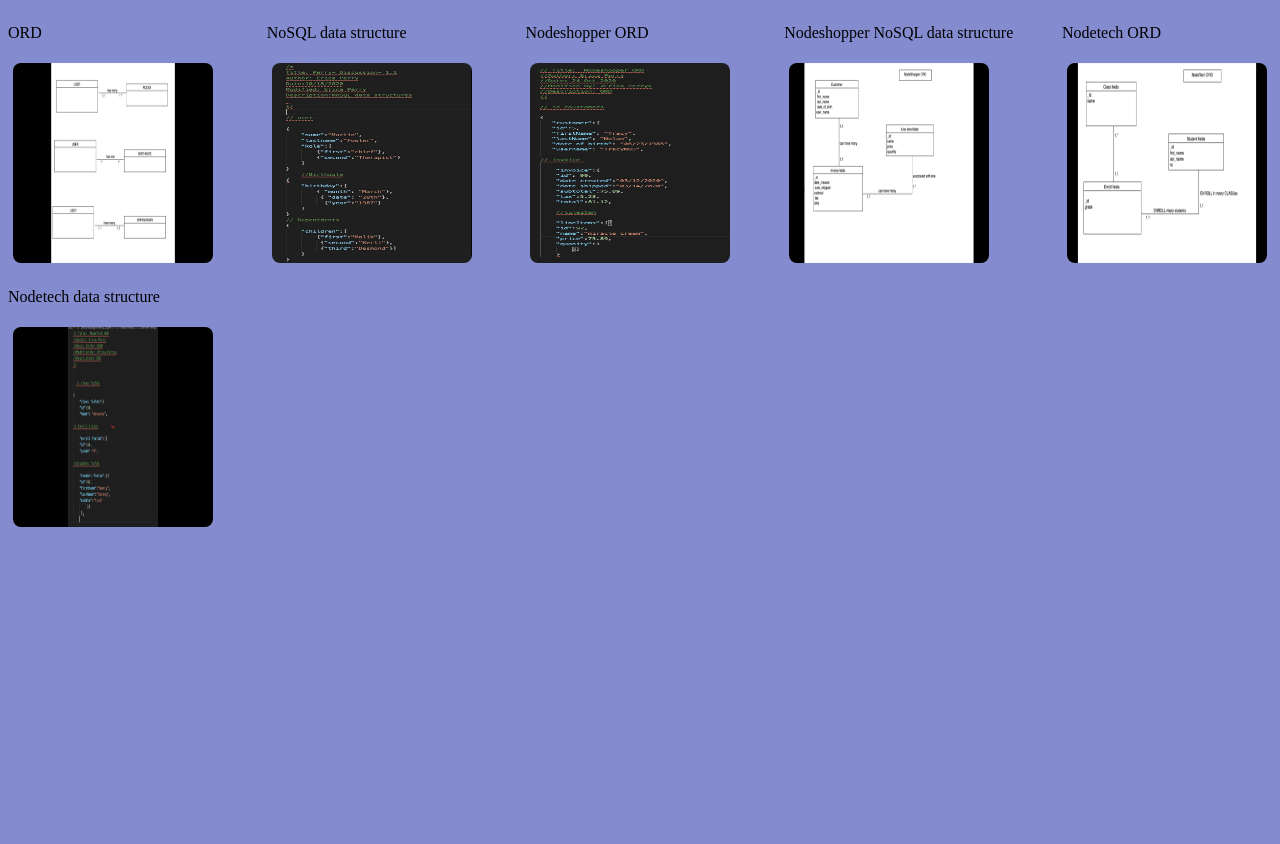
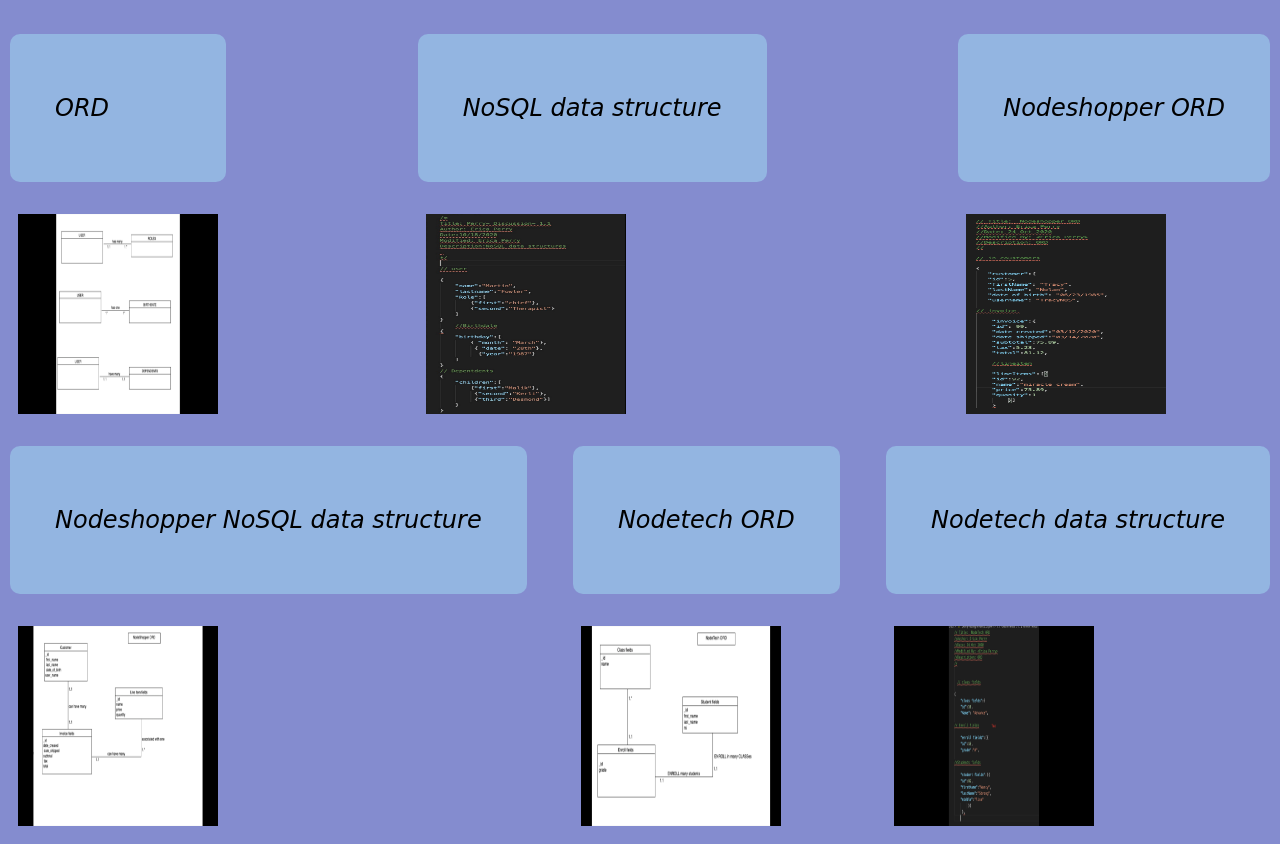
Before and after one commit to Erica95-dev/Erica95-dev.github.io, a plain HTML site: page perry-diagrams.html in a window 1280 px wide. Before the commit the page ends 800 px from the top, so only its background shows below. Drawn offline with Linux system fonts and the light colour scheme; files whose address does not match are found by name.

Commit message:
Add files via upload

```diff
--- a/perry-diagrams.html
+++ b/perry-diagrams.html
@@ -6,7 +6,7 @@
         <meta http-equiv="X-UA-Compatible" content="IE=edge">
         <title>GETTING STARTED WITH BRACKETS</title>
         <meta name="description" content="An interactive getting started guide for Brackets.">
-        <link rel="stylesheet" href="main.css">
+        <link rel="stylesheet" href="port.css">
     </head>
     <body>
 
@@ -41,10 +41,3 @@
         <p>Nodetech data structure</p>
      <img src="images/tech%20data%20structure.png" alt="" width="200px" height="200px">
  </div>
-
-
-
-
-
-    </body>
-</html>
```
Also changed, not shown: perry-restful-apis.html (+27 -10 lines), 1 other file.
